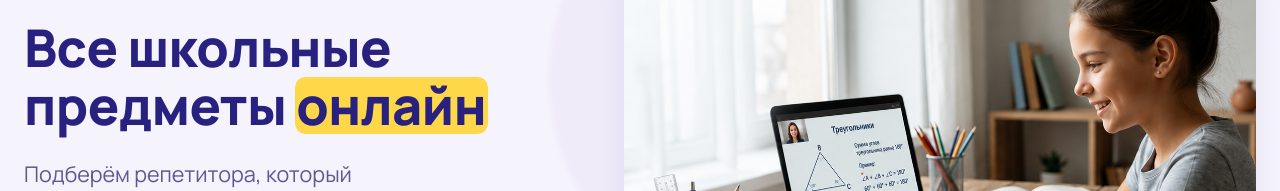
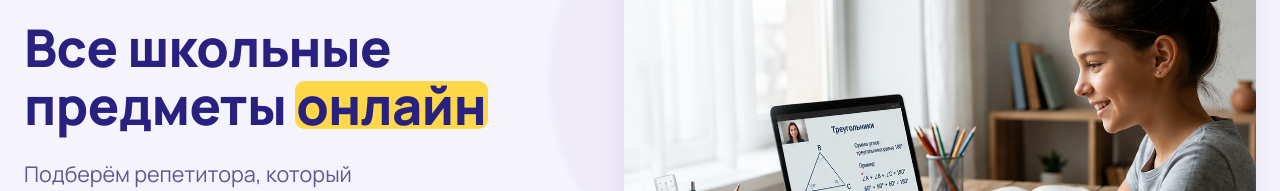
Before and after one commit to moskvinkirill829-ship-it/Violetta, a React (Vite) app in the folder client/: page / in a window 1280 px wide. Shown: the part 153-344 px from the top of the page. Built offline with nearby package versions, Linux system fonts and the light colour scheme.

Commit message:
Выделение онлайн — плотнее по высоте букв

```diff
--- a/client/src/components/Highlight.css
+++ b/client/src/components/Highlight.css
@@ -16,10 +16,10 @@
   z-index: 0;
   left: -0.03em;
   right: -0.03em;
-  top: 0.13em;
-  bottom: 0.15em;
+  top: 0.2em;
+  bottom: 0.24em;
   background: var(--hl-color, var(--c-yellow));
-  border-radius: 0.2em;
+  border-radius: 0.18em;
 }
 
 @media (prefers-reduced-motion: no-preference) {
```
